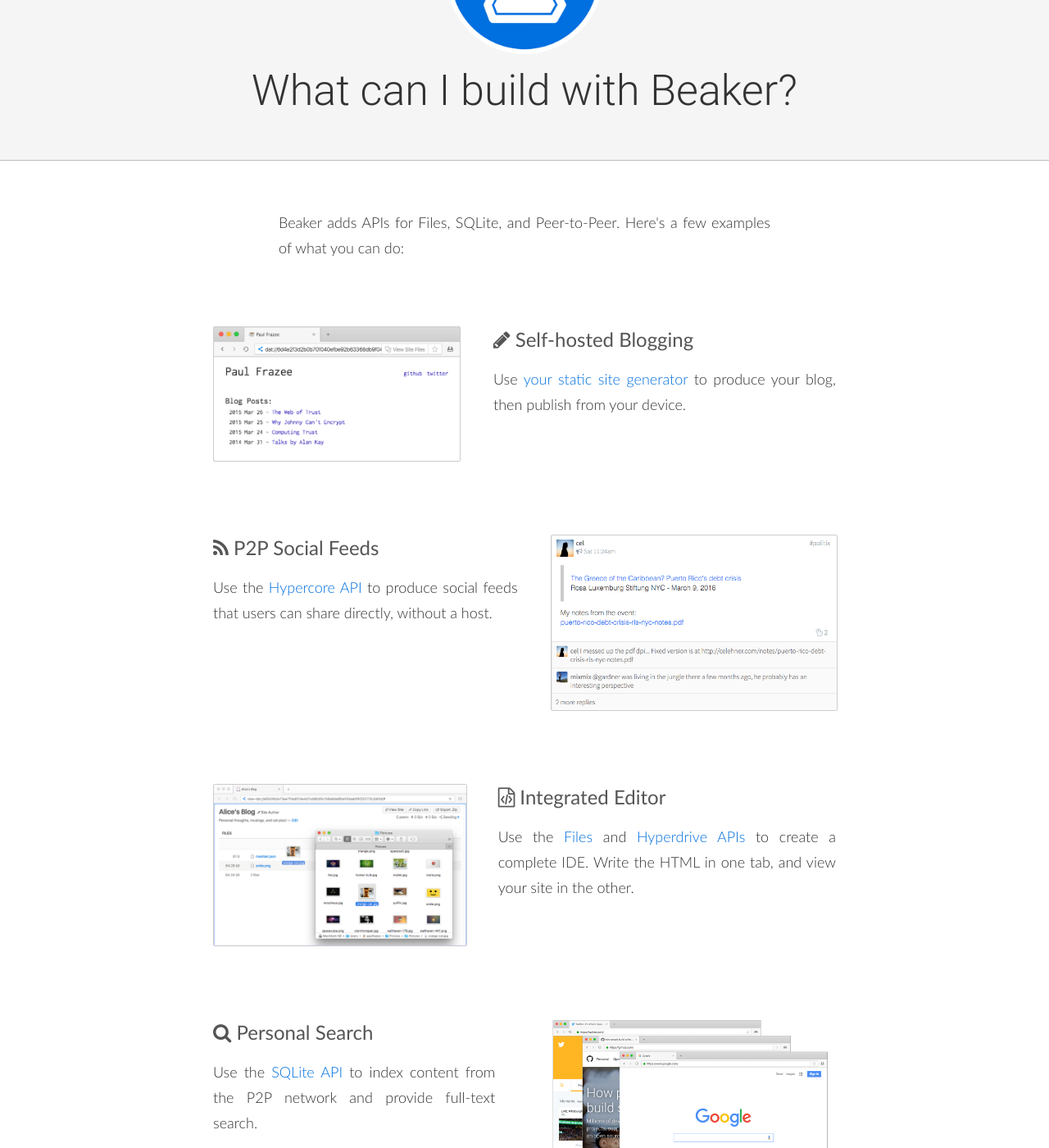
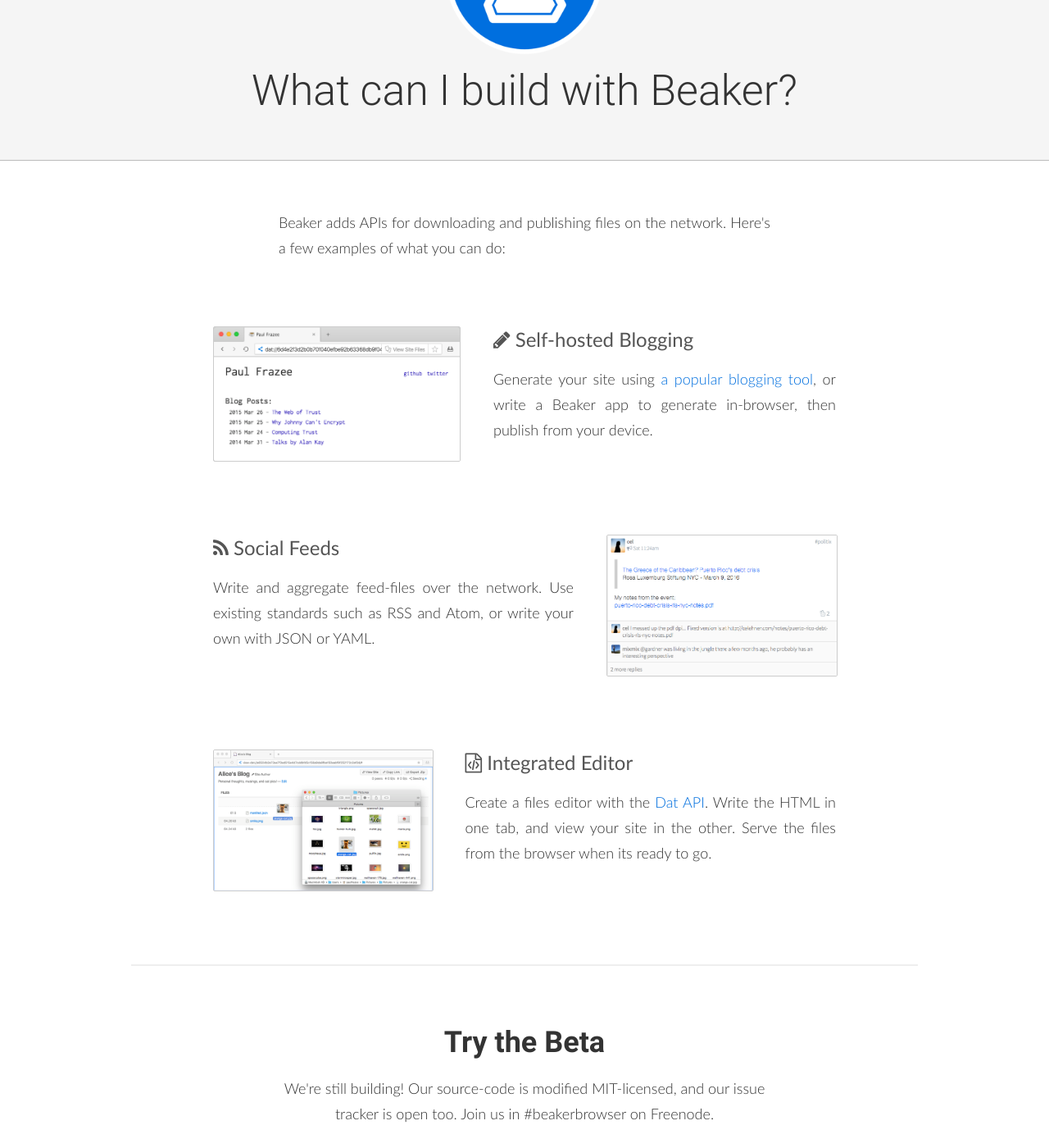
Before and after one commit to beakerbrowser/beakerbrowser.com, a Jekyll site: the page built from what-can-i-build-with-beaker.html, in a window 1280 px wide and 1400 px high, scrolled down 271 px. Shown: the whole window at 82% size. Built offline with Jekyll 4.4.1, drawn with Linux system fonts in a browser that asks for light colours.

Commit message:
update marketing pages

```diff
--- a/index.html
+++ b/index.html
@@ -30,7 +30,7 @@
     </div>
   </div>
 
-  <div class="section">
+  {% comment %}<div class="section">
     <h3>New APIs</h3>
     <div class="apis">
       <div class="api">
@@ -57,7 +57,7 @@
     </div>
   </div>
 
-  {% comment %}<div class="section">
+  <div class="section">
     <h3>New Protocols</h3>
     <div class="apis">
       <div class="api">
--- a/what-can-i-build-with-beaker.html
+++ b/what-can-i-build-with-beaker.html
@@ -14,7 +14,7 @@
   <div class="section">
     <div class="desc">
       <p>
-        Beaker adds APIs for Files, SQLite, and Peer-to-Peer.
+        Beaker adds APIs for downloading and publishing files on the network.
         Here's a few examples of what you can do:
       </p>
     </div>
@@ -28,7 +28,7 @@
       <div>
         <h5><span class="fa fa-pencil"></span> Self-hosted Blogging</h5>
         <p>
-          Use <a href="https://jekyllrb.com/">your static site generator</a> to produce your blog, then publish from your device.
+          Generate your site using <a href="https://jekyllrb.com/">a popular blogging tool</a>, or write a Beaker app to generate in-browser, then publish from your device.
         </p>
       </div>
     </div>
@@ -37,9 +37,10 @@
   <div class="section">
     <div class="desc desc-with-img">
       <div>
-        <h5><span class="fa fa-feed"></span> P2P Social Feeds</h5>
+        <h5><span class="fa fa-feed"></span> Social Feeds</h5>
         <p>
-          Use the <a href="/docs/apis/hypercore.html">Hypercore API</a> to produce social feeds that users can share directly, without a host.
+          Write and aggregate feed-files over the network.
+          Use existing standards such as RSS and Atom, or write your own with JSON or YAML.
         </p>
       </div>
       <div>
@@ -56,13 +57,15 @@
       <div>
         <h5><span class="fa fa-file-code-o"></span> Integrated Editor</h5>
         <p>
-          Use the <a href="/docs/apis/files.html">Files</a> and <a href="/docs/apis/hyperdrive.html">Hyperdrive APIs</a> to create a complete IDE.
+          Create a files editor with the <a href="/docs/apis/dat.html">Dat API</a>.
           Write the HTML in one tab, and view your site in the other.
+          Serve the files from the browser when its ready to go.
         </p>
       </div>
     </div>
   </div>
 
+  {% comment %}
   <div class="section">
     <div class="desc desc-with-img">
       <div>
@@ -76,6 +79,7 @@
       </div>
     </div>
   </div>
+  {% endcomment %}
 
   {% include bottom-callout.html %}
 </div>
--- a/what-makes-beaker-different.html
+++ b/what-makes-beaker-different.html
@@ -25,7 +25,7 @@
     <h3>Versioning</h3>
     <div class="desc">
       <p>
-        Access the history of your content with built-in semantic versioning.
+        Access the history of your content with built-in semantic versioning.<br>(Coming Soon)
       </p>
 
       <img class="bordered"  src="/img/screenshot-versioned-url.png" style="display: block; margin: 0 auto">
@@ -47,7 +47,7 @@
     <div class="desc">
       <p>
         Beaker uses Peer-to-Peer protocols to host sites directly from your browser.
-        No signup required!
+        No signup is required.
         <a href="/docs/technology.html">The protocol's advanced features</a> enable secure, versioned publishing with confidential sharing.
       </p>
       <p>
```
Also changed, not shown: other parts of index.html (+0 -2 lines).
